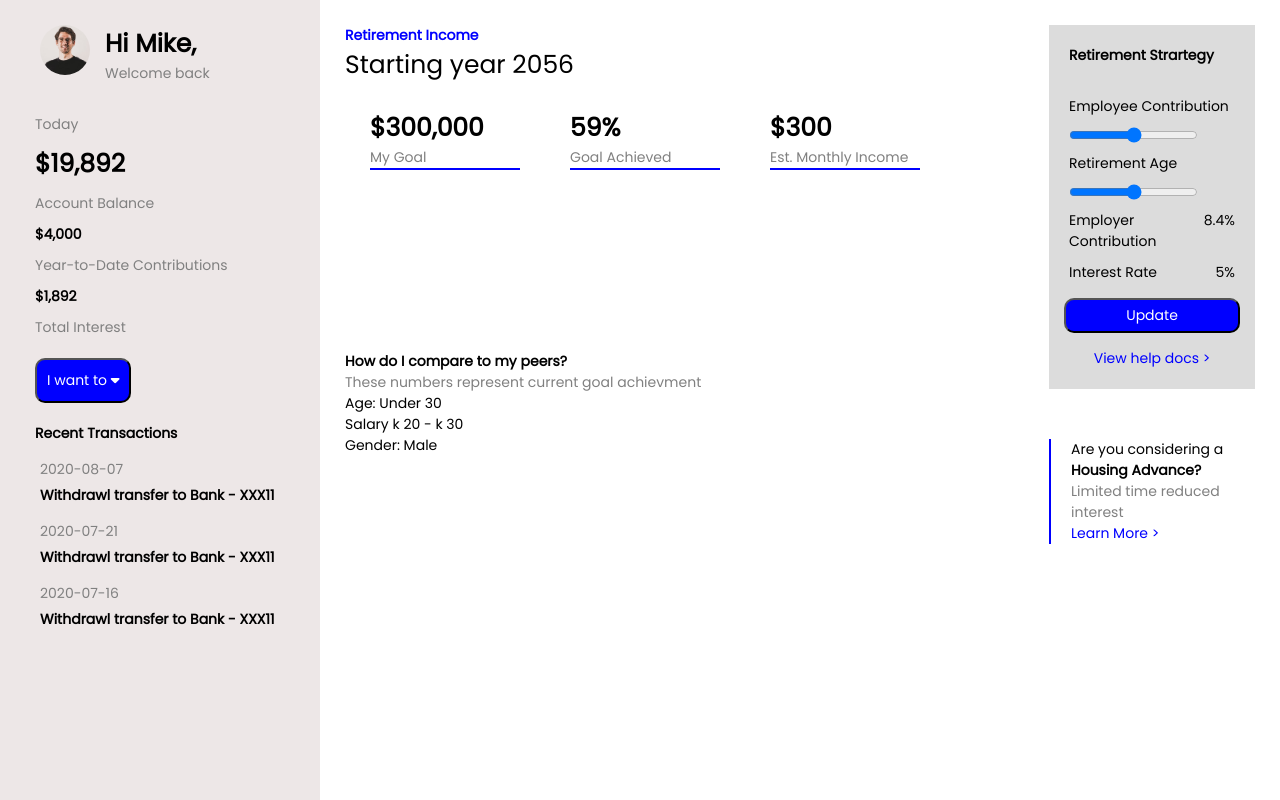
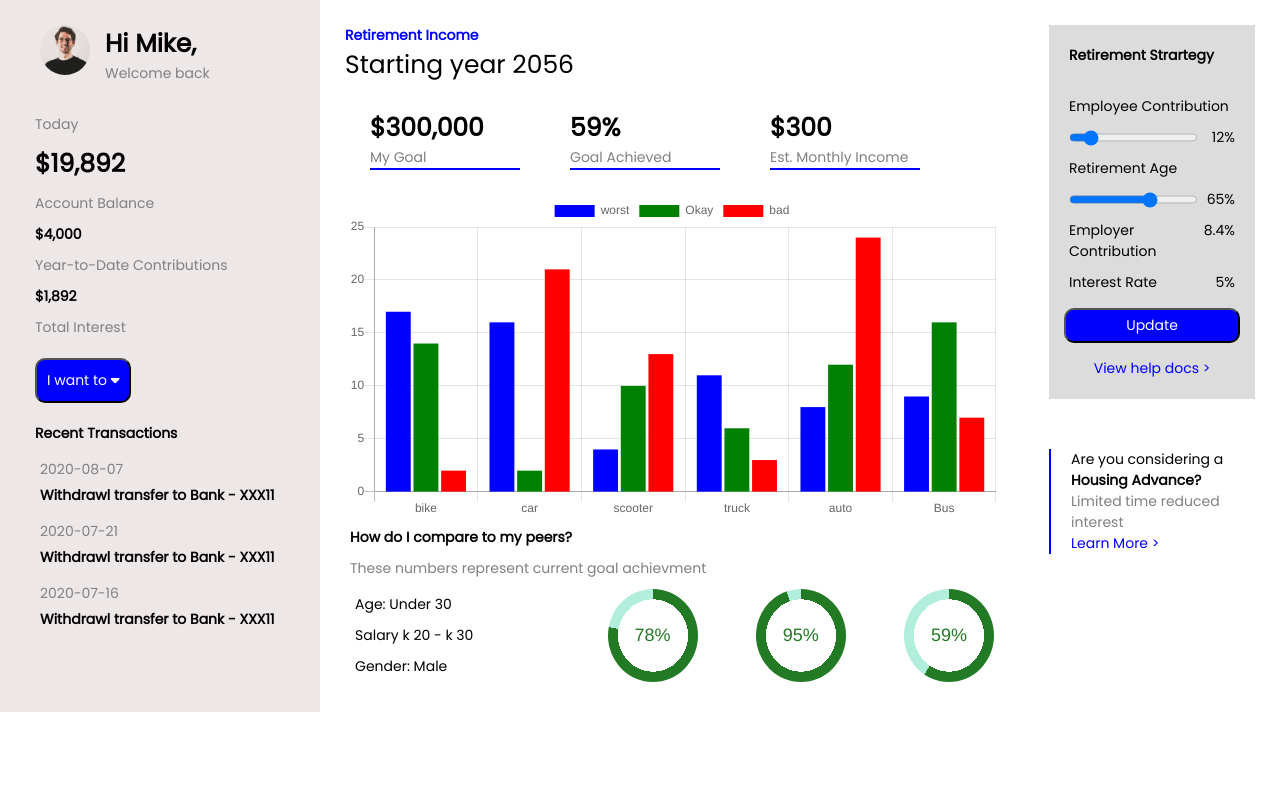
Before and after one commit to jaditi930/Mockup-Page, a plain HTML site: page index.html in a window 1280 px wide. Drawn offline with nearby package versions, Linux system fonts and the light colour scheme.

Commit message:
desktop view done

```diff
--- a/chart.js
+++ /dev/null
@@ -1,37 +0,0 @@
-var myContext = document.getElementById(
-    "stackedChartID").getContext('2d');
-var myChart = new Chart(myContext, {
-    type: 'bar',
-    data: {
-        labels: [20,22,25,27,30,32,35,37,40,50,60,65],
-        datasets: [{
-            label: 'Employer',
-            backgroundColor: "blue",
-            data: [17, 16, 4, 11, 8, 9],
-        }, {
-            label: 'Employee',
-            backgroundColor: "purple",
-            data: [14, 2, 10, 6, 12, 16],
-        }, {
-            label: 'Total Interest',
-            backgroundColor: "skyblue",
-            data: [2, 21, 13, 3, 24, 7],
-        }],
-    },
-    options: {
-        plugins: {
-            title: {
-                display: true,
-                text: 'Stacked Bar chart for pollution status'
-            },
-        },
-        scales: {
-            x: {
-                stacked: true,
-            },
-            y: {
-                stacked: true
-            }
-        }
-    }
-});
--- a/index.html
+++ b/index.html
@@ -15,7 +15,7 @@
     <div id="main-content-1">
 
         <div class="flex">
-            <img src="./mike.avif" alt="" width="50" height="50">
+            <img src="./user.avif" alt="" width="50" height="50">
             <div>
                 <div class="larger bold">Hi Mike,</div>
                 <div class="grey">Welcome back</div>
@@ -91,20 +91,23 @@
             <canvas id="stackedChartID"></canvas>
         </div>
 
-        <div>
+        <div class="compare">
 
             <div class="bold">How do I compare to my peers?</div>
             <div class="grey">These numbers represent current goal achievment</div>
 
-            <div class="flex">
+            <div class="flex space">
 
-                <div>
+                <div class="filter">
                     <div>Age: Under 30</div>
                     <div>Salary k 20 - k 30</div>
                     <div>Gender: Male</div>
                 </div>
 
-                <div>
+                <div class="progress flex space">
+                    <span role="progressbar" aria-valuenow="78" aria-valuemin="0" aria-valuemax="100" style="--value: 78"></span>
+                    <span role="progressbar" aria-valuenow="95" aria-valuemin="0" aria-valuemax="100" style="--value: 95"></span>
+                    <span role="progressbar" aria-valuenow="59" aria-valuemin="0" aria-valuemax="100" style="--value: 59"></span>
 
                 </div>
             </div>
@@ -121,15 +124,15 @@
             <div>Employee Contribution</div>
 
             <div class="flex">
-                <input type="range" name="range-1" id="range-1" min="0" max="100">
-                <div id="ec"></div>
+                <input type="range" name="range-1" id="range-1" min="0" max="100" value="12" oninput="this.nextElementSibling.value = this.value">
+                <span id="ec" style="margin-left: auto;">12</span>  <span>%</span>
             </div>
 
             <div>Retirement Age</div>
 
             <div class="flex">
-                <input type="range" name="range-2" id="range-2" min="0" max="100">
-                <div id="ra"></div>
+                <input type="range" name="range-2" id="range-2" min="0" max="100" value="65" oninput="this.nextElementSibling.value = this.value">
+                <span id="ra" style="margin-left: auto;">65</span>  <span>%</span>
             </div>
 
             <div class="flex">
@@ -156,7 +159,86 @@
 
     </div>
 
-    <script src=”https://cdn.jsdelivr.net/npm/chart.js@4.0.1/dist/chart.umd.min.js”>   </script>
-    <script src="chart.js"></script>
+    <script src="main.js"></script>
+    <script type="text/javascript" src="https://cdnjs.cloudflare.com/ajax/libs/Chart.js/2.7.3/Chart.min.js"></script>
+
+    <!-- <script>
+        var myContext = document.getElementById(
+    "stackedChartID").getContext('2d');
+var myChart = new Chart(myContext, {
+    type: 'bar',
+    data: {
+        labels: [20,22,25,27,30,32,35,37,40,50,60,65],
+        datasets: [{
+            label: 'Employer',
+            backgroundColor: "blue",
+            data: [17, 16, 4, 11, 8, 9,1,2,3,4,5,6,7],
+        }, {
+            label: 'Employee',
+            backgroundColor: "purple",
+            data: [14, 2, 10, 6, 12, 16,11,12,13,14,15,16,17],
+        }, {
+            label: 'Total Interest',
+            backgroundColor: "skyblue",
+            data: [2, 21, 13, 3, 24, 7,21,22,23,24,25,26,27],
+        }],
+    },
+    options: {
+        plugins: {
+            title: {
+                display: true,
+                text: 'Contribution Overtime'
+            },
+        },
+        scales: {
+            x: {
+                stacked: true,
+            },
+            y: {
+                stacked: true
+            }
+        }
+    }
+});
+    </script> -->
+    <script>
+        var myContext = document.getElementById("stackedChartID").getContext('2d');
+        var myChart = new Chart(myContext, {
+            type: 'bar',
+            data: {
+                labels: ["bike", "car", "scooter",
+                    "truck", "auto", "Bus"],
+                datasets: [{
+                    label: 'worst',
+                    backgroundColor: "blue",
+                    data: [17, 16, 4, 11, 8, 9],
+                }, {
+                    label: 'Okay',
+                    backgroundColor: "green",
+                    data: [14, 2, 10, 6, 12, 16],
+                }, {
+                    label: 'bad',
+                    backgroundColor: "red",
+                    data: [2, 21, 13, 3, 24, 7],
+                }],
+            },
+            options: {
+                plugins: {
+                    title: {
+                        display: true,
+                        text: 'Stacked Bar chart for pollution status'
+                    },
+                },
+                scales: {
+                    x: {
+                        stacked: true,
+                    },
+                    y: {
+                        stacked: true
+                    }
+                }
+            }
+        });
+    </script>
 </body>
 </html>
--- a/style.css
+++ b/style.css
@@ -9,8 +9,6 @@
 }
 
 body{
-    width:100vw;
-    height: 100vh;
     display: flex;
 }
 #main-content-1,#main-content-2,#main-content-3{
@@ -90,10 +88,72 @@ button{
     padding: 15px;
     margin-bottom: 50px;
 }
-.card >*{
+.card >*,.compare >*,.filter>*{
     padding:5px;
 }
+
 #update{
     margin: 10px 0px;
     width: 100%;
 }
+.progress{
+    width: 60%;
+}
+.space{
+    justify-content: space-between;
+}
+/* progress bar */
+@keyframes progress {
+    0% { --percentage: 0; }
+    100% { --percentage: var(--value); }
+  }
+
+  @property --percentage {
+    syntax: '<number>';
+    inherits: true;
+    initial-value: 0;
+  }
+
+  [role="progressbar"] {
+    --percentage: var(--value);
+    --primary: rgb(35, 122, 37);
+    --secondary: rgb(178, 238, 220);
+    --size: 90px;
+    animation: progress 2s 0.5s forwards;
+    width: var(--size);
+    aspect-ratio: 1;
+    border-radius: 50%;
+    position: relative;
+    overflow: hidden;
+    display: grid;
+    place-items: center;
+  }
+
+  [role="progressbar"]::before {
+    content: "";
+    position: absolute;
+    top: 0;
+    left: 0;
+    width: 100%;
+    height: 100%;
+    background: conic-gradient(var(--primary) calc(var(--percentage) * 1%), var(--secondary) 0);
+    mask: radial-gradient(white 55%, transparent 0);
+    mask-mode: alpha;
+    -webkit-mask: radial-gradient(#0000 55%, #000 0);
+    -webkit-mask-mode: alpha;
+  }
+
+  [role="progressbar"]::after {
+    counter-reset: percentage var(--value);
+    content: counter(percentage) '%';
+    font-family: Helvetica, Arial, sans-serif;
+    font-size: calc(var(--size) / 5);
+    color: var(--primary);
+  }
+
+  /* media query */
+  @media (max-width:1100px){
+    .flex{
+        flex-direction: column;
+    }
+  }
```
Also changed, not shown: user.avif (renamed from mike.avif).
